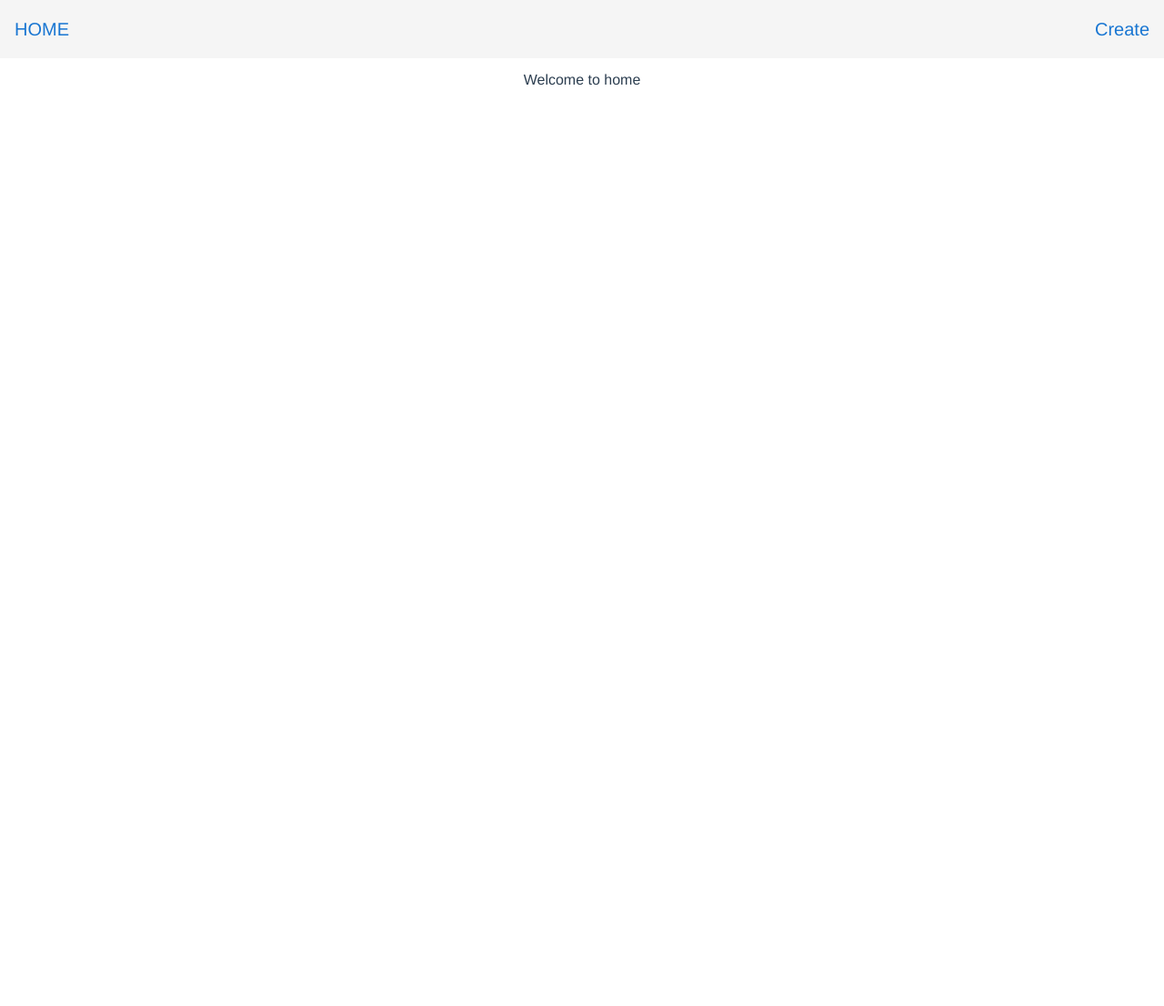
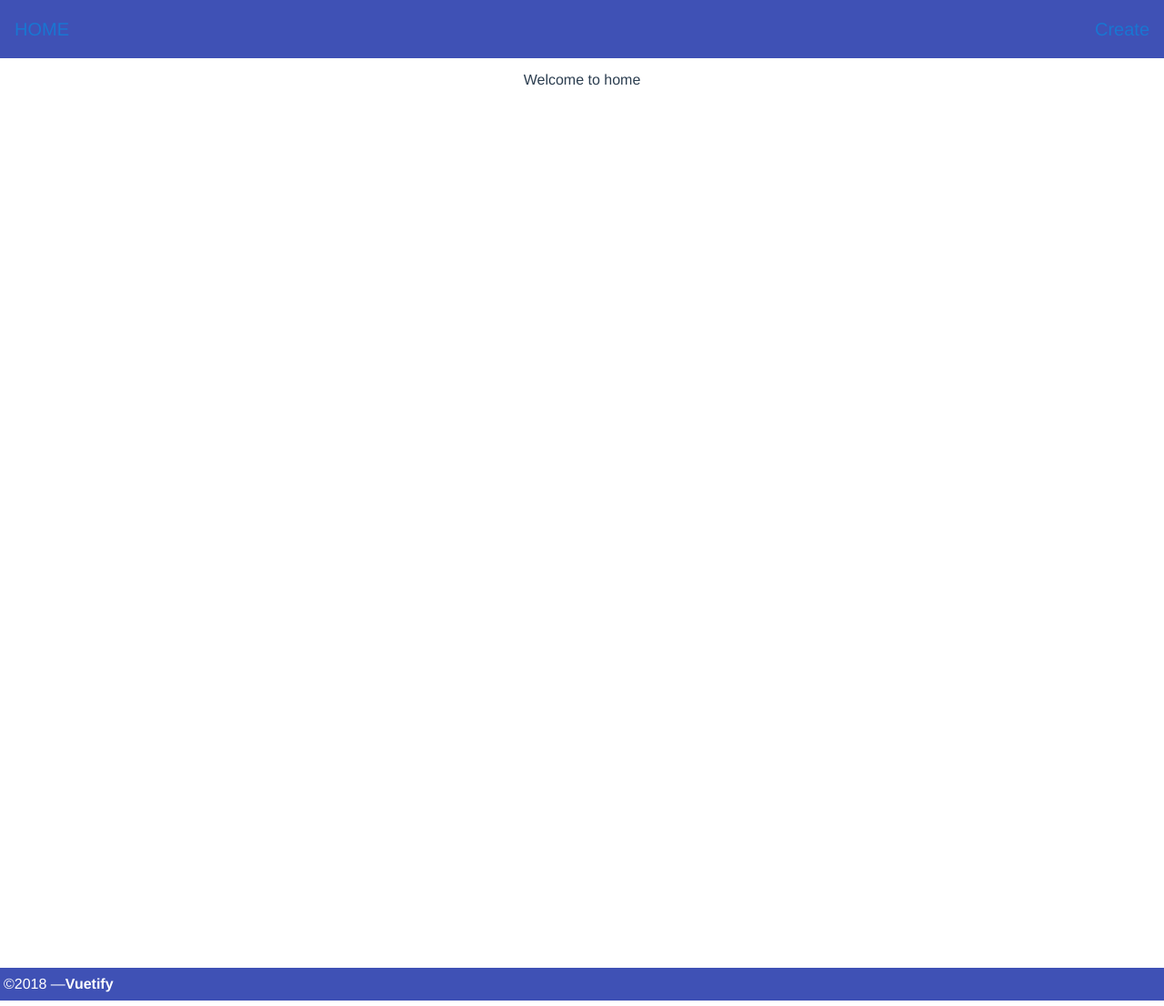
Before and after one commit to vimalkrml/taskmanager-collabrative, a Vue app: page / in a window 1280 px wide. Shown: the whole page at 91% size. Before the commit the page ends 1064 px from the top, so only its background shows below. Built offline with nearby package versions, Linux system fonts and the light colour scheme.

Commit message:
nav and routes

```diff
--- a/src/App.vue
+++ b/src/App.vue
@@ -2,7 +2,7 @@
   <div id="app">
     <v-app-bar class="flex justify-between"> </v-app-bar>
     <v-app>
-      <v-app-bar app color="gray" elevate-on-scroll>
+      <v-app-bar app color="indigo" elevate-on-scroll>
         <v-toolbar-title class="uppercase text-gray-800"
           ><router-link to="/">Home</router-link></v-toolbar-title
         >
@@ -20,9 +20,19 @@
       <v-container style="height: 1000px">
         <router-view />
       </v-container>
+      <footer-bar></footer-bar>
     </v-app>
   </div>
 </template>
+
+<script>
+import FooterBar from "./components/FooterBar.vue";
+export default {
+  components: {
+    FooterBar,
+  },
+};
+</script>
 
 <style lang="scss">
 #app {
--- /dev/null
+++ b/src/components/FooterBar.vue
@@ -0,0 +1,16 @@
+<template>
+  <v-footer height="auto" color="indigo" dark>
+    <v-layout justify-center row wrap>
+      <v-flex color="indigo" dark py-3 text-xs-center white--text xs12>
+        &copy;2018 — <strong>Vuetify</strong>
+      </v-flex>
+    </v-layout>
+  </v-footer>
+</template>
+
+<script>
+export default {};
+</script>
+
+<style>
+</style>
--- a/src/components/NavBar.vue
+++ b/src/components/NavBar.vue
@@ -1,4 +1,4 @@
-<template></template>
+<template><div></div></template>
 
 <script>
 export default {};
```
